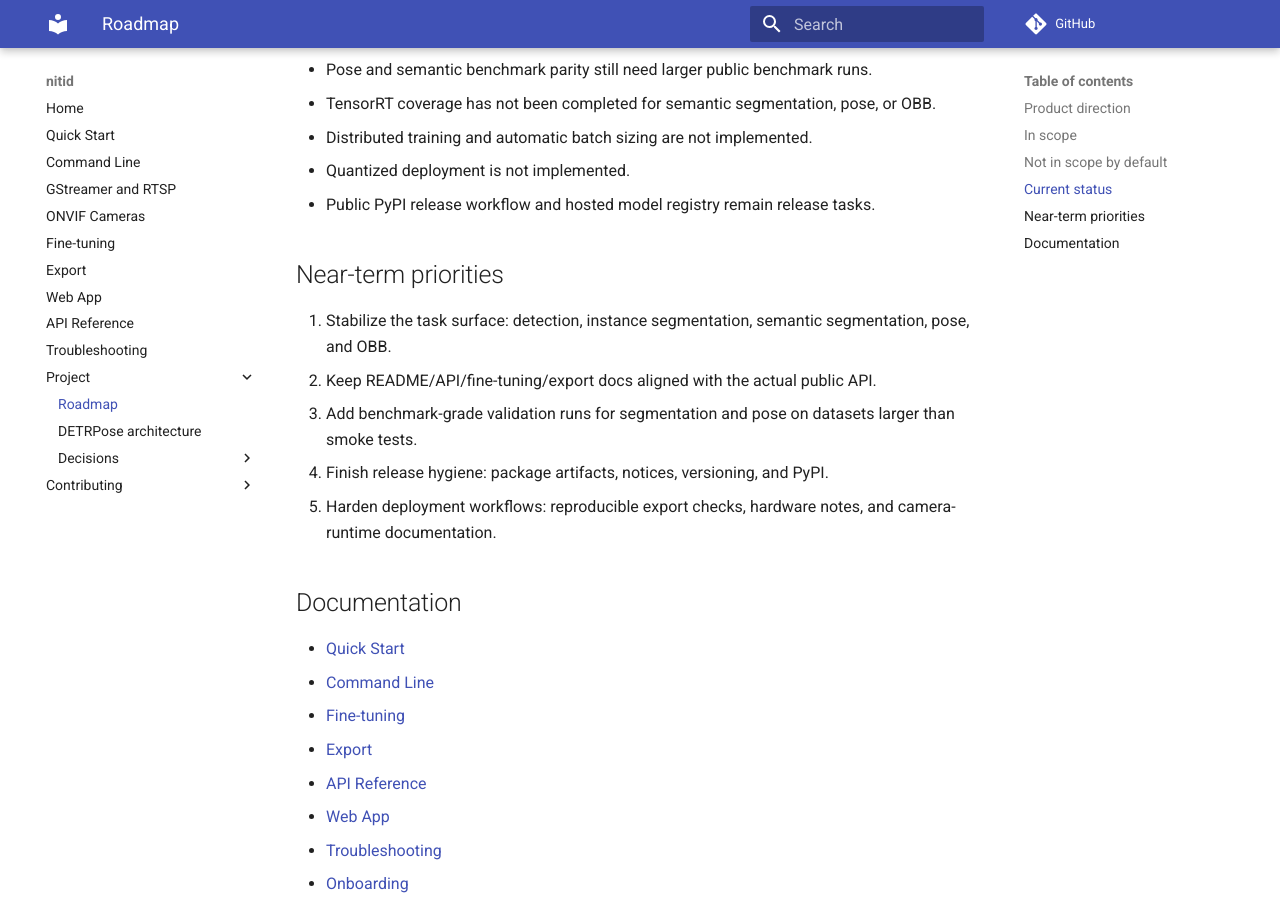
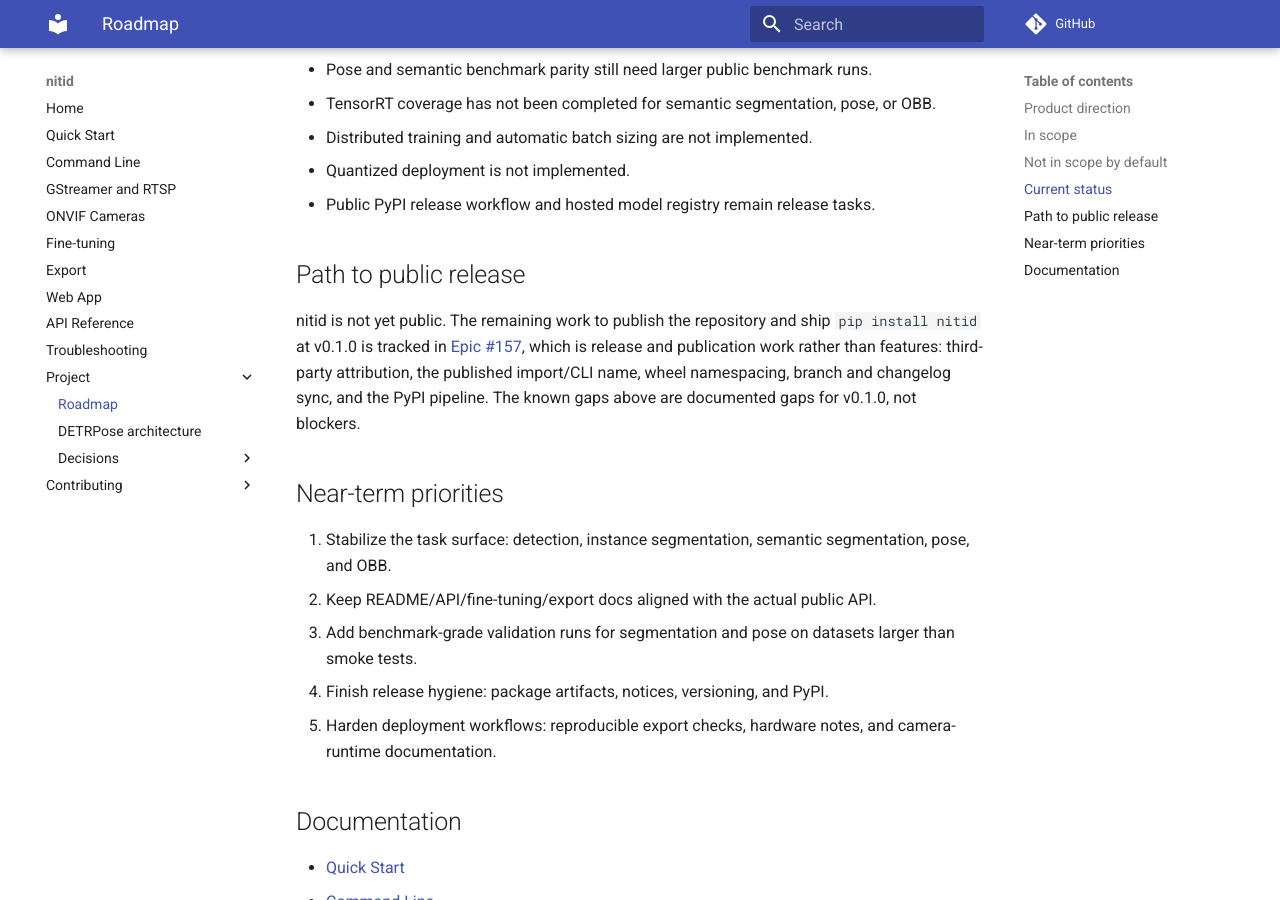
Before and after one commit to Nitidio/nitid, an MkDocs documentation site: the page built from docs/roadmap.md, in a window 1280 px wide and 900 px high, scrolled down 2349 px. Built offline with MkDocs 1.6.1 and Material for MkDocs 9.7.7, drawn with Linux system fonts in a browser that asks for light colours; comment, search, counter and statistics services are not loaded; some of the changed text lies outside the part shown.

Commit message:
docs: link the public-release epic from the roadmap
The roadmap described release hygiene as a near-term priority without saying
where that work is tracked. Point at the v0.1.0 publication epic so the doc and
the backlog stay in step.

Co-Authored-By: Claude Opus 5 (1M context) <noreply@anthropic.com>

```diff
--- a/docs/roadmap.md
+++ b/docs/roadmap.md
@@ -87,6 +87,15 @@ Known gaps:
 - Quantized deployment is not implemented.
 - Public PyPI release workflow and hosted model registry remain release tasks.
 
+## Path to public release
+
+nitid is not yet public. The remaining work to publish the repository and ship
+`pip install nitid` at v0.1.0 is tracked in
+[Epic #157](https://github.com/Vaelsys/nitid/issues/157), which is release and
+publication work rather than features: third-party attribution, the published
+import/CLI name, wheel namespacing, branch and changelog sync, and the PyPI
+pipeline. The known gaps above are documented gaps for v0.1.0, not blockers.
+
 ## Near-term priorities
 
 1. Stabilize the task surface: detection, instance segmentation, semantic
```
Also changed, not shown: other parts of docs/roadmap.md (+1 -1 lines).
